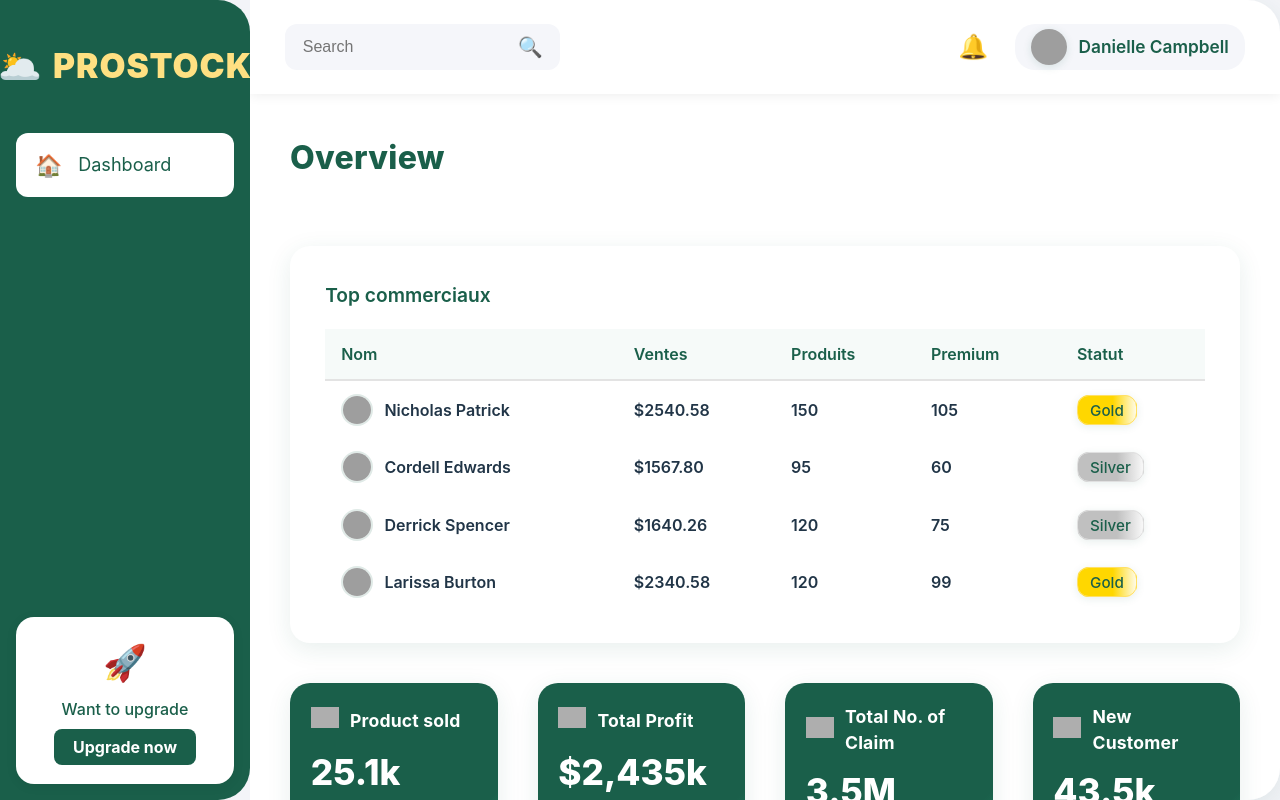
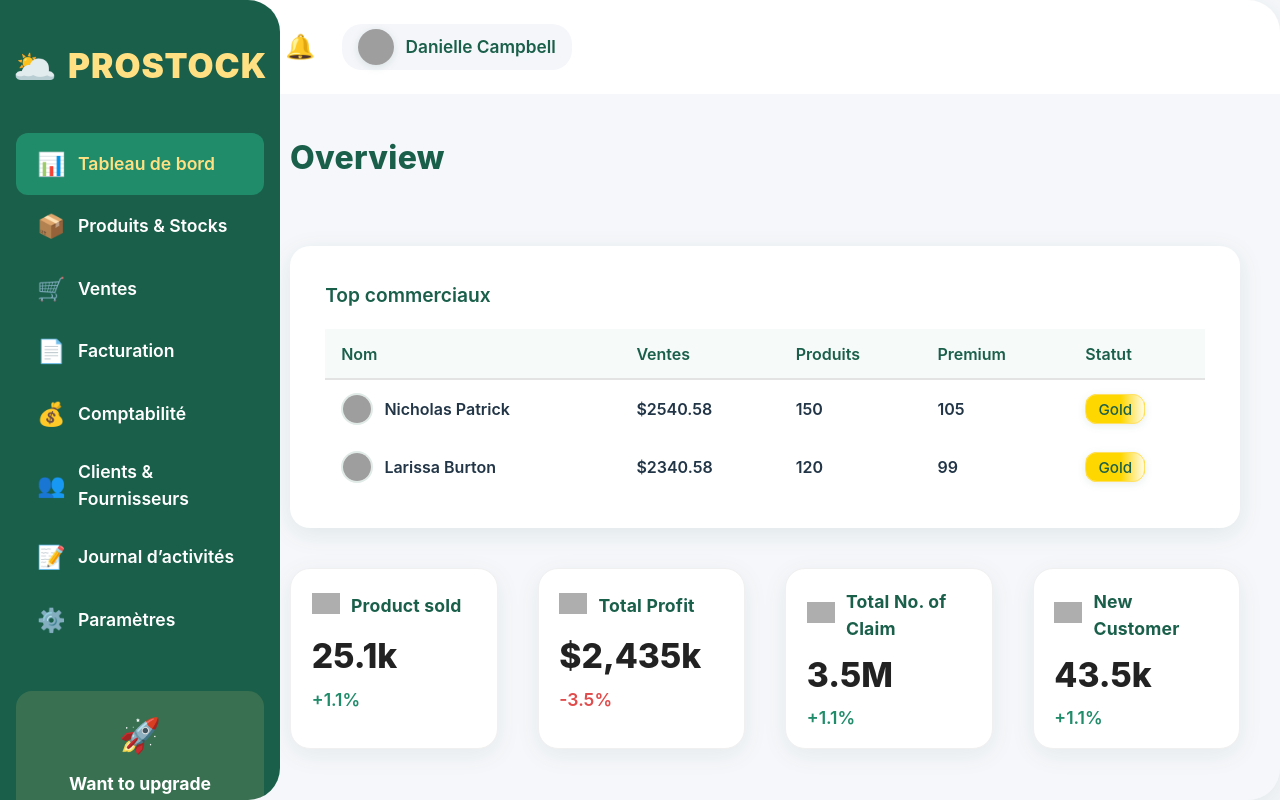
Before and after one commit to MohamedDjire/gestock-vente, a Vue app: page /dashboard in a window 1280 px wide. Built offline with nearby package versions, Linux system fonts and the light colour scheme; no server answers; sample sign-in values are in the browser's storage; grey boxes are pictures that could not be loaded.

Commit message:
dashboard

```diff
--- a/src/components/SalesChart.vue
+++ b/src/components/SalesChart.vue
@@ -59,15 +59,15 @@ onMounted(async () => {
   box-shadow: 0 8px 32px 0 rgba(26, 95, 74, 0.18);
   padding: 2.8rem 2.8rem 2.2rem 2.8rem;
   margin-bottom: 2.5rem;
-  min-height: 440px;
+  min-height: 260px;
   transition: box-shadow 0.2s;
   display: flex;
   flex-direction: column;
   align-items: stretch;
   justify-content: flex-start;
-  flex: 1 1 180px;
-  min-width: 200px;
-  max-width: 400px;
+  flex: 2 1 0%;
+  min-width: 0;
+  max-width: 100%;
   width: 100%;
   height: auto;
   border: 2px solid #1a5f4a22;
@@ -81,7 +81,7 @@ h3 {
 .chart-container {
   flex: 1;
   min-height: 0;
-  height: 370px;
+  height: 200px;
   width: 100%;
   display: flex;
   align-items: center;
@@ -93,11 +93,11 @@ h3 {
   padding: 1.2rem 1.2rem 1.2rem 1.2rem;
   box-sizing: border-box;
 }
-canvas {
+.chart-container canvas {
   width: 100% !important;
-  height: 340px !important;
-  max-height: 340px !important;
-  min-height: 320px !important;
+  height: 180px !important;
+  max-height: 200px !important;
+  min-height: 120px !important;
   background: transparent;
   z-index: 2;
 }
--- a/src/components/SalesTable.vue
+++ b/src/components/SalesTable.vue
@@ -22,26 +22,8 @@
           <td>105</td>
           <td><span class="badge gold">Gold</span></td>
         </tr>
-        <tr>
-          <td class="user-cell">
-            <img class="avatar" src="https://randomuser.me/api/portraits/men/33.jpg" alt="" />
-            Cordell Edwards
-          </td>
-          <td>$1567.80</td>
-          <td>95</td>
-          <td>60</td>
-          <td><span class="badge silver">Silver</span></td>
-        </tr>
-        <tr>
-          <td class="user-cell">
-            <img class="avatar" src="https://randomuser.me/api/portraits/men/34.jpg" alt="" />
-            Derrick Spencer
-          </td>
-          <td>$1640.26</td>
-          <td>120</td>
-          <td>75</td>
-          <td><span class="badge silver">Silver</span></td>
-        </tr>
+
+
         <tr>
           <td class="user-cell">
             <img class="avatar" src="https://randomuser.me/api/portraits/women/35.jpg" alt="" />
--- a/src/components/Sidebar.vue
+++ b/src/components/Sidebar.vue
@@ -5,8 +5,12 @@
       <span class="logo-text" style="font-size:2.1rem; font-weight:900; color:#ffe082;">PROSTOCK</span>
     </div>
     <ul class="menu">
-      <li class="active"><span class="icon">🏠</span> Dashboard</li>
-
+      <li v-for="item in menuItems" :key="item.name" :class="{ active: item.route === $route.path }">
+        <router-link :to="item.route" class="menu-link">
+          <span class="icon" v-if="item.icon">{{ item.icon }}</span>
+          {{ item.name }}
+        </router-link>
+      </li>
     </ul>
     <div class="upgrade-box">
       <div class="upgrade-illustration">🚀</div>
@@ -17,13 +21,27 @@
 </template>
 
 <script setup>
-// Statique pour le menu
+import { ref } from 'vue'
+import { useRoute } from 'vue-router'
+
+const $route = useRoute()
+
+const menuItems = [
+  { name: 'Tableau de bord', route: '/dashboard', icon: '📊' },
+  { name: 'Produits & Stocks', route: '/produits', icon: '📦' },
+  { name: 'Ventes', route: '/ventes', icon: '🛒' },
+  { name: 'Facturation', route: '/factures', icon: '📄' },
+  { name: 'Comptabilité', route: '/compta', icon: '💰' },
+  { name: 'Clients & Fournisseurs', route: '/contacts', icon: '👥' },
+  { name: 'Journal d’activités', route: '/logs', icon: '📝' },
+  { name: 'Paramètres', route: '/settings', icon: '⚙️' }
+]
 </script>
 
 <style scoped>
 /* Sidebar moderne, fond vert foncé, logo jaune, icônes */
 .sidebar {
-  width: 250px;
+  width: 280px;
   background: #1a5f4a;
   color: #fff;
   display: flex;
@@ -59,54 +77,56 @@
   list-style: none;
   padding: 0;
   width: 100%;
+  margin-bottom: 2.5rem;
 }
-.menu li {
+.menu-link {
   display: flex;
   align-items: center;
-  padding: 1rem 1.2rem;
+  gap: 0.7em;
+  color: #fff;
+  text-decoration: none;
+  font-size: 1.1rem;
+  font-weight: 600;
+  padding: 0.8em 1.2em;
   border-radius: 12px;
-  margin-bottom: 0.7rem;
-  cursor: pointer;
-  font-size: 1.13rem;
-  transition: background 0.2s, color 0.2s;
+  transition: background 0.18s, color 0.18s;
 }
-.menu li.active, .menu li:hover {
-  background: #fff;
-  color: #1a5f4a;
+.menu-link:hover,
+.menu .active .menu-link {
+  background: #218c6a;
+  color: #ffe082;
 }
 .icon {
-  margin-right: 1rem;
-  font-size: 1.35rem;
+  font-size: 1.3em;
 }
 .upgrade-box {
-  background: #fff;
-  color: #1a5f4a;
-  border-radius: 18px;
-  padding: 1.2rem 1rem;
   margin-top: auto;
+  background: #ffe08222;
+  border-radius: 16px;
+  padding: 1.2em 1em;
   text-align: center;
   width: 100%;
-  box-shadow: 0 2px 12px #0001;
 }
 .upgrade-illustration {
-  font-size: 2.2rem;
-  margin-bottom: 0.5rem;
+  font-size: 2.1em;
+  margin-bottom: 0.3em;
 }
 .upgrade-text {
-  font-weight: 500;
-  margin-bottom: 0.5rem;
+  font-size: 1.1em;
+  font-weight: 700;
+  margin-bottom: 0.5em;
 }
 .upgrade-btn {
-  background: #1a5f4a;
-  color: #fff;
+  background: #ffe082;
+  color: #1a5f4a;
   border: none;
   border-radius: 8px;
-  padding: 0.5rem 1.2rem;
-  font-weight: bold;
+  padding: 0.5em 1.2em;
+  font-weight: 700;
   cursor: pointer;
-  transition: background 0.2s;
+  transition: background 0.18s;
 }
 .upgrade-btn:hover {
-  background: #144a39;
+  background: #fff7c2;
 }
 </style>
--- a/src/components/StatCard.vue
+++ b/src/components/StatCard.vue
@@ -35,9 +35,9 @@ const variationColor = computed(() => {
 <style scoped>
 /* Fond vert, texte clair */
 .stat-card {
-  background: linear-gradient(135deg, #1a5f4a 80%, #218c6a 100%);
+  background: #fff;
   border-radius: 20px;
-  box-shadow: 0 6px 24px 0 rgba(26,95,74,0.10);
+  box-shadow: 0 6px 24px 0 rgba(26,95,74,0.08);
   padding: 1.3rem 1.3rem 1rem 1.3rem;
   flex: 1 1 180px;
   display: flex;
@@ -46,6 +46,8 @@ const variationColor = computed(() => {
   min-width: 200px;
   max-width: 400px;
   transition: box-shadow 0.2s;
+  color: #222;
+  border: 1.5px solid #f0f0f0;
 }
 .stat-header {
   display: flex;
@@ -54,7 +56,7 @@ const variationColor = computed(() => {
   margin-bottom: 0.5rem;
 }
 .stat-title {
-  color: #fff;
+  color: #1a5f4a;
   font-weight: 700;
   font-size: 1.1rem;
   letter-spacing: 0.01em;
@@ -66,24 +68,19 @@ const variationColor = computed(() => {
   filter: brightness(1.1);
 }
 .stat-value {
-  font-size: 2.2rem;
+  color: #222;
+  font-size: 2.1rem;
   font-weight: 800;
-  margin-bottom: 0.5rem;
-  color: #fff;
+  margin-bottom: 0.3rem;
 }
 .stat-footer {
-  font-size: 1rem;
+  font-size: 1.1rem;
   font-weight: 600;
-  margin-top: 0.2rem;
-  color: #b6f7d6;
-  display: flex;
-  align-items: center;
-  gap: 0.3em;
 }
-.green {
-  color: #b6f7d6;
+.stat-footer.green {
+  color: #218c6a;
 }
-.red {
-  color: #ffd6d6;
+.stat-footer.red {
+  color: #e14b4b;
 }
 </style>
--- a/src/components/Topbar.vue
+++ b/src/components/Topbar.vue
@@ -1,9 +1,6 @@
 <template>
   <header class="topbar">
-    <div class="search-box">
-      <input type="text" placeholder="Search" />
-      <span class="search-icon">🔍</span>
-    </div>
+
     <div class="topbar-actions">
       <span class="notif-icon">🔔</span>
       <div class="profile">
@@ -36,24 +33,7 @@ onMounted(() => {
   border-radius: 0 32px 0 0;
   min-height: 70px;
 }
-.search-box {
-  display: flex;
-  align-items: center;
-  background: #f5f6fa;
-  border-radius: 12px;
-  padding: 0.5rem 1.1rem;
-}
-.search-box input {
-  border: none;
-  background: transparent;
-  outline: none;
-  font-size: 1rem;
-  margin-right: 0.5rem;
-}
-.search-icon {
-  color: #1a5f4a;
-  font-size: 1.25rem;
-}
+
 .topbar-actions {
   display: flex;
   align-items: center;
--- a/src/pages/Dashboard.vue
+++ b/src/pages/Dashboard.vue
@@ -68,7 +68,7 @@ import SalesChart from '../components/SalesChart.vue'
   display: flex;
   min-height: 100vh;
   width: 100vw;
-  background: #f3f4f8;
+  background: #f6f7fa;
   overflow-x: auto;
   font-family: 'Inter', 'Segoe UI', Arial, sans-serif;
 }
@@ -81,6 +81,7 @@ import SalesChart from '../components/SalesChart.vue'
   overflow: auto;
   margin-left: 250px;
   max-width: 100vw;
+  background: #f6f7fa;
 }
 .dashboard-wrapper {
   background: #fff;
@@ -104,6 +105,7 @@ import SalesChart from '../components/SalesChart.vue'
   gap: 2.5rem;
   width: 100%;
   box-sizing: border-box;
+  background: #f6f7fa;
 }
 .dashboard-title {
   font-size: 2rem;
@@ -125,27 +127,31 @@ import SalesChart from '../components/SalesChart.vue'
   flex-wrap: wrap;
 }
 .chart-row {
-  flex: 2 1 340px;
+  flex: 2 1 0%;
   width: 100%;
-  min-width: 320px;
+  min-width: 0;
+  max-width: 100%;
   display: flex;
   align-items: stretch;
 }
 .team-block {
-  flex: 1 1 320px;
+  flex: 2 1 0%;
   display: flex;
   align-items: stretch;
   justify-content: flex-end;
-  min-width: 320px;
+  min-width: 0;
+  max-width: 100%;
+  height: 90%;
 }
 .team-card {
-  background: linear-gradient(135deg, #1a5f4a 80%, #218c6a 100%);
+  background: #e9ecef;
   border-radius: 24px;
-  box-shadow: 0 6px 24px 0 rgba(26,95,74,0.10);
+  box-shadow: 0 6px 24px 0 rgba(26,95,74,0.08);
   padding: 2rem 2rem 1.5rem 2rem;
-  min-width: 260px;
-  max-width: 400px;
-  color: #fff;
+  width: 100%;
+  min-width: 0;
+  max-width: 100%;
+  color: #1a2a2a;
   display: flex;
   flex-direction: column;
   gap: 1.1rem;
@@ -156,18 +162,19 @@ import SalesChart from '../components/SalesChart.vue'
   font-size: 1.1rem;
   font-weight: 700;
   margin-bottom: 0.2rem;
+  color: #218c6a;
 }
 .team-progress {
   font-size: 2.1rem;
   font-weight: 800;
   margin-bottom: 0.2rem;
-  color: #fff;
+  color: #218c6a;
 }
 .team-achieved {
   font-size: 1rem;
   font-weight: 600;
   margin-left: 0.5rem;
-  color: #b6f7d6;
+  color: #1a5f4a;
 }
 .team-avatars {
   display: flex;
@@ -183,8 +190,8 @@ import SalesChart from '../components/SalesChart.vue'
   border: 2px solid #fff;
 }
 .team-more {
-  background: #fff2;
-  color: #fff;
+  background: #e0e0e0;
+  color: #1a5f4a;
   font-weight: 700;
   border-radius: 50%;
   padding: 0.3em 0.7em;
@@ -193,13 +200,13 @@ import SalesChart from '../components/SalesChart.vue'
 .team-queue {
   font-size: 1rem;
   font-weight: 600;
-  color: #fff;
+  color: #1a2a2a;
 }
 .team-queue-value {
   font-size: 1.1rem;
   font-weight: 700;
   margin-left: 0.5em;
-  color: #ffe082;
+  color: #218c6a;
 }
 .team-queue-variation {
   font-size: 1rem;
```
Also changed, not shown: src/components/TestChart.vue (deleted, +0 -9 lines).
